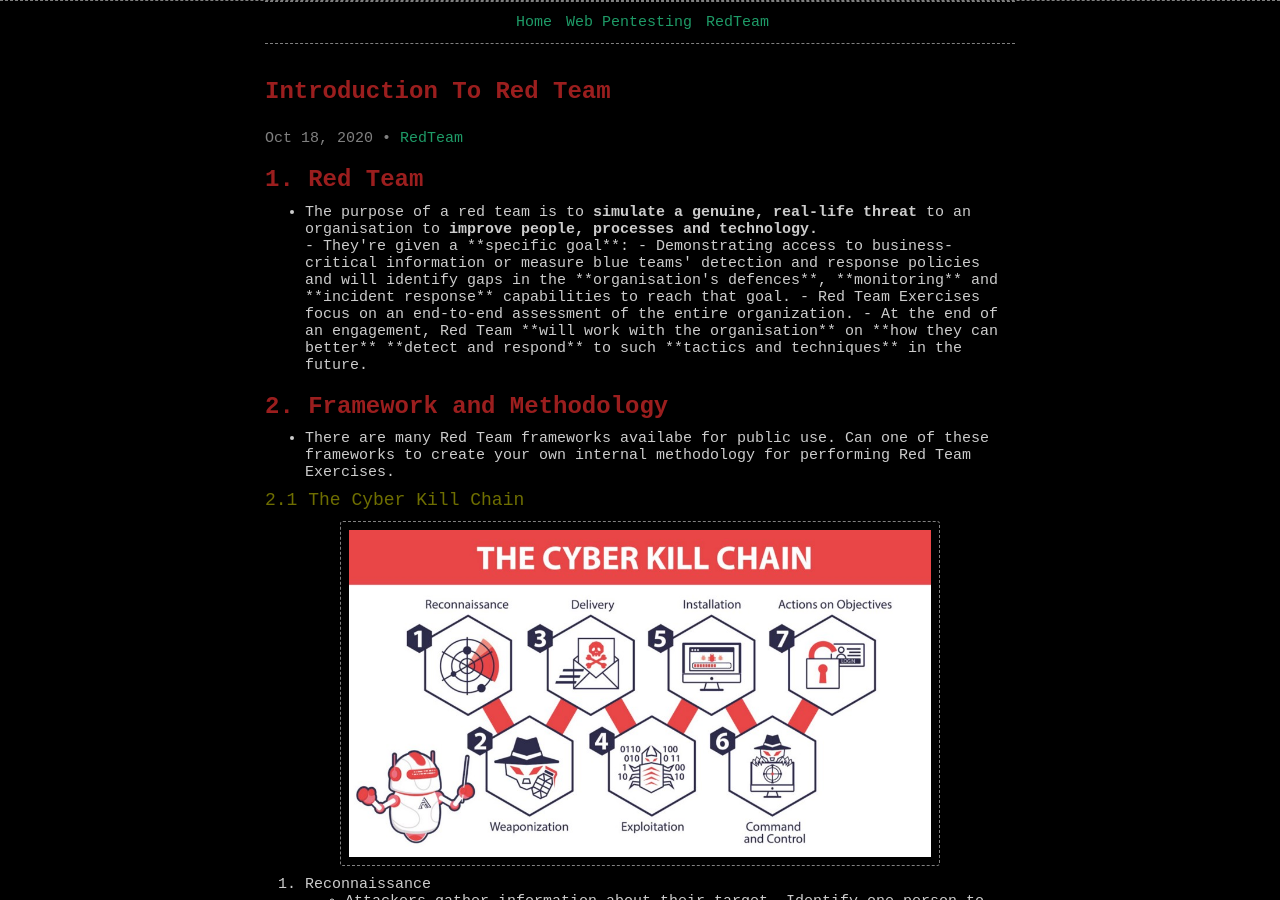
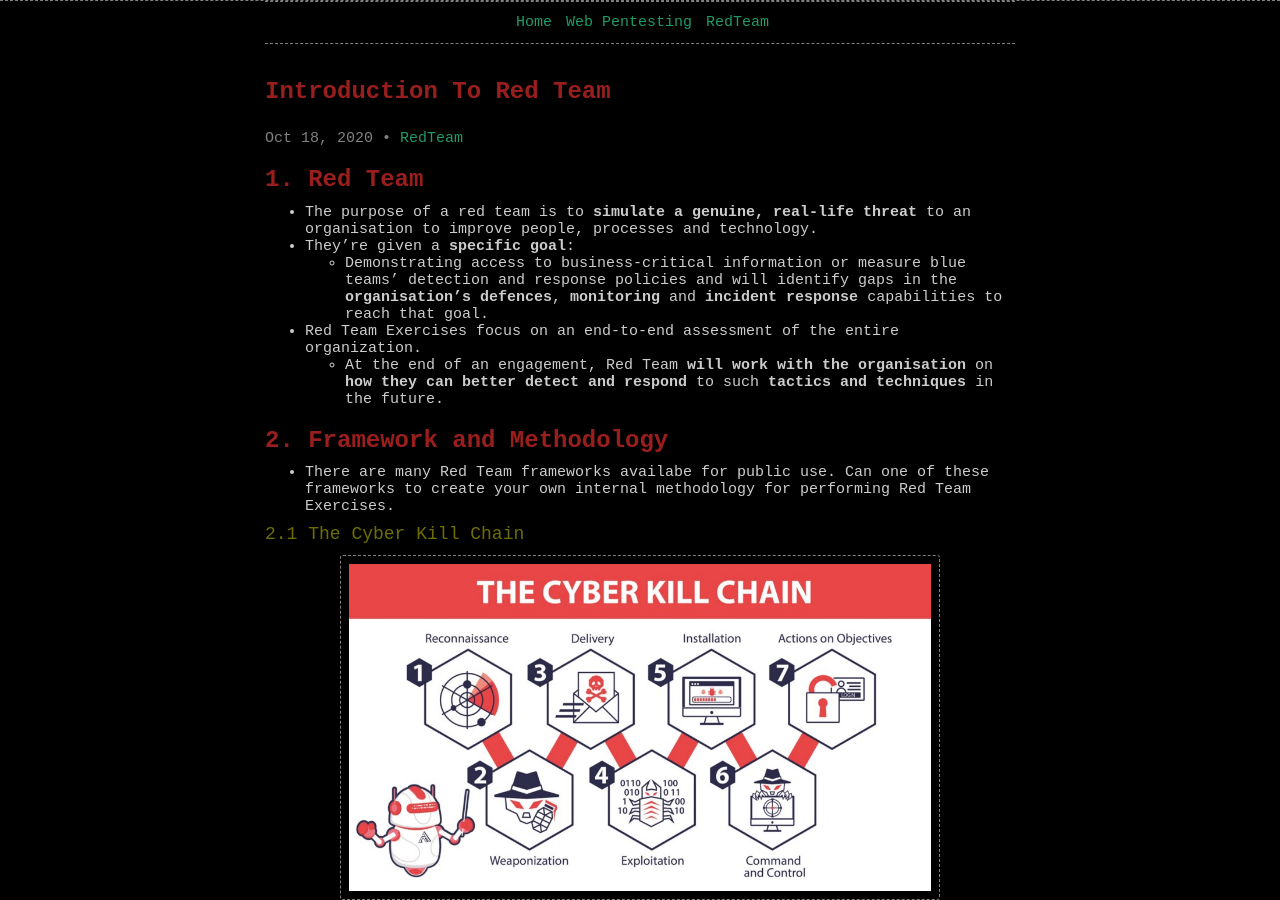
Before and after one commit to wizoutsugar/wizoutsugar.github.io, a Jekyll site: the page built from _posts/2020/RedTeam/2020-10-18-Intro.md, in a window 1280 px wide and 900 px high. Built offline with Jekyll 4.4.1, drawn with Linux system fonts in a browser that asks for light colours; comment, search, counter and statistics services are not loaded; some of the changed lines change nothing that is shown.

Commit message:
Update 2020-10-18-Intro.md

```diff
--- a/_posts/2020/RedTeam/2020-10-18-Intro.md
+++ b/_posts/2020/RedTeam/2020-10-18-Intro.md
@@ -10,16 +10,16 @@ tags:
 <head>
 	<title> Intro | RedTeam </title>
 </head>
+<title> Introduction To Red Team </title>
 
 
-<h1> 1. Red Team</h1>
-<ul>
-    <li> The purpose of a red team is to <b>simulate a genuine, real-life threat</b> to an organisation to <b>improve people, processes and technology.</b></li>
+# 1. Red Team
+- The purpose of a red team is to **simulate a genuine, real-life threat** to an organisation to improve people, processes and technology.
 - They're given a **specific goal**:
 	- Demonstrating access to business-critical information or measure blue teams' detection and response policies and will identify gaps in the **organisation's defences**, **monitoring** and **incident response** capabilities to reach that goal.
 - Red Team Exercises focus on an end-to-end assessment of the entire organization.
     - At the end of an engagement, Red Team **will work with the organisation** on **how they can better** **detect and respond** to such **tactics and techniques** in the future.
-</ul>
+
 # 2. Framework and Methodology
 - There are many Red Team frameworks availabe for public use. Can one of these frameworks to create your own internal methodology for performing Red Team Exercises.
 
```
